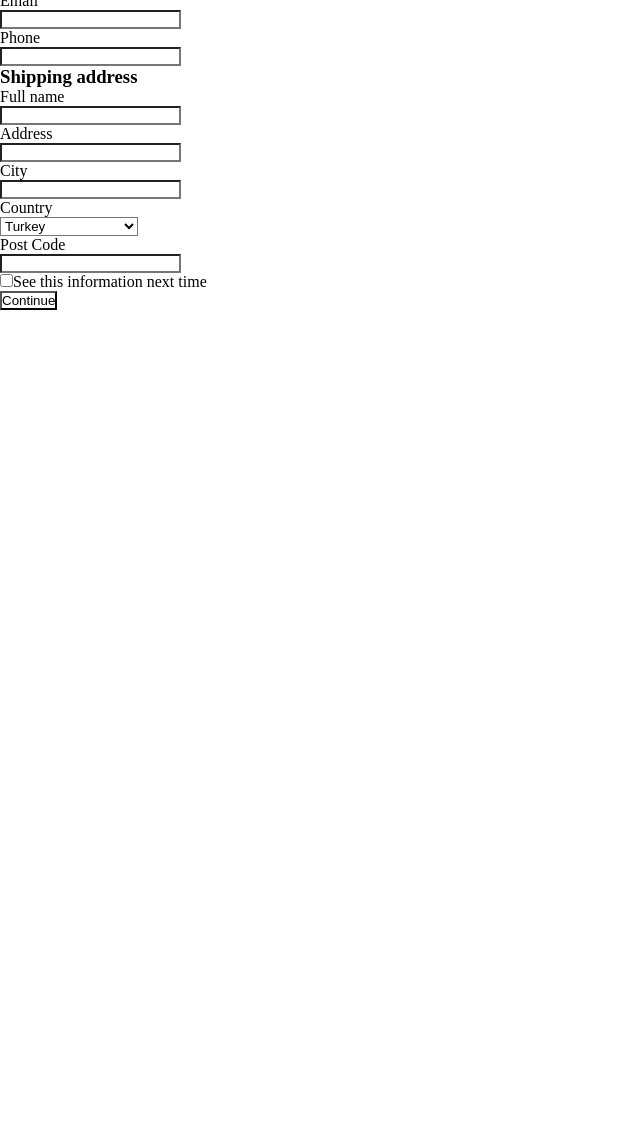
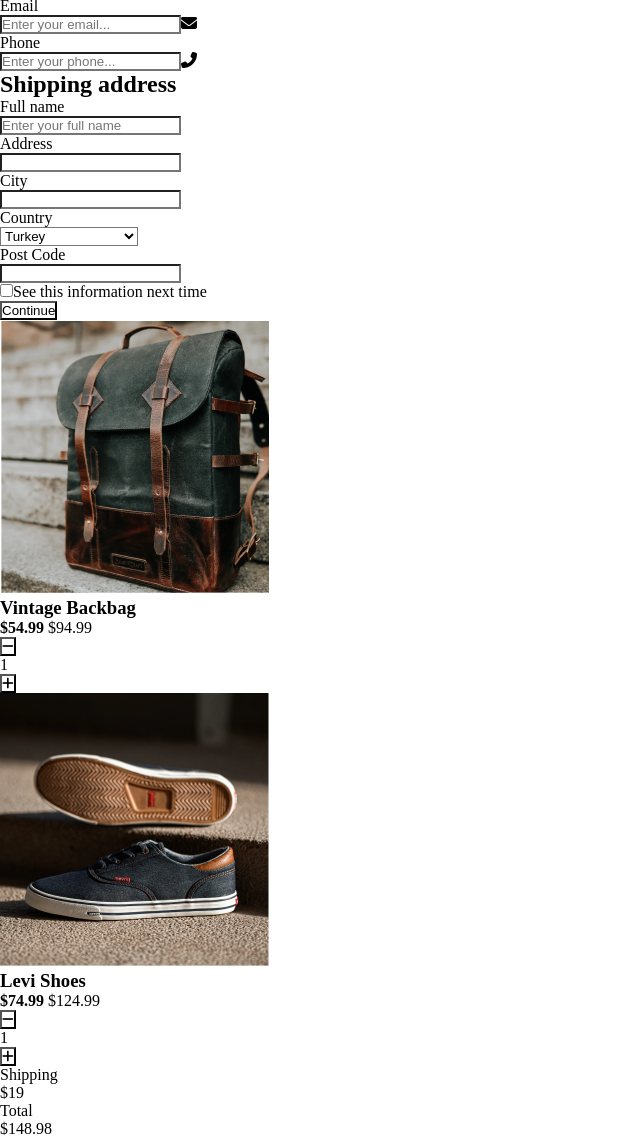
Before and after one commit to farukci/coding-challenges-003, a plain HTML site: page index.html in a window 1280 px wide. Shown: the part 67-1205 px from the top of the page, without its empty margins (0-640 px from the left). Before the commit the page ends 800 px from the top, so only its background shows below. Drawn offline with Linux system fonts and the light colour scheme.

Commit message:
updated index.html

```diff
--- a/index.html
+++ b/index.html
@@ -5,27 +5,28 @@
     <meta name="viewport" content="width=device-width, initial-scale=1.0">
     <title>CC-003</title>
     <link rel="stylesheet" href="style.css">
+    <script src="https://kit.fontawesome.com/997ba53dfa.js" crossorigin="anonymous"></script>
 </head>
 <body>
     <h1>Checkout</h1>
     <div class="info">
         <form action="">
             <div class="contact">
-                <h3>Contact information</h3>
+                <h2>Contact information</h2>
                 <div class="email">
                     <label for="email">Email</label><br>
-                    <input type="email" id="email" name="email"><br>
+                    <input type="email" id="email" name="email" placeholder="Enter your email..."><i class="fas fa-envelope"></i><br>
                 </div>
                 <div class="phone">
                     <label for="phone">Phone</label><br>
-                    <input type="tel" id="phone" name="phone"><br>
+                    <input type="tel" id="phone" name="phone" placeholder="Enter your phone..."><i class="fas fa-phone-alt"></i><br>
                 </div>
             </div>
             <div class="shipping">
-                <h3>Shipping address</h3>
+                <h2>Shipping address</h2>
                 <div class="fname">
                     <label for="fname">Full name</label><br>
-                    <input type="text" id="fname" name="fname"><br>
+                    <input type="text" id="fname" name="fname" placeholder="Enter your full name"><i class="fas fa- "></i><br>
                 </div>
                 <div class="address">
                     <label for="address">Address</label><br>
@@ -62,7 +63,27 @@
     <div class="summary">
         <div class="cart">
             <div class="backbag">
+                <img src="./IMG/photo1.png" alt="backbag">
+                <h3>Vintage Backbag</h3>
+                <p><b>$54.99</b> $94.99</p>
+                <button><i class="fas fa-minus"></i></button>
+                <p>1</p>
+                <button><i class="fas fa-plus"></i></button>
 
+            </div>
+            <div class="shoes">
+                <img src="./IMG/photo2.png" alt="shoes">
+                <h3>Levi Shoes</h3>
+                <p><b>$74.99</b> $124.99</p>
+                <button><i class="fas fa-minus"></i></button>
+                <p>1</p>
+                <button><i class="fas fa-plus"></i></button>
+            </div>
+            <div class="price">
+                <p>Shipping</p>
+                <p>$19</p>
+                <p>Total</p>
+                <p>$148.98</p>
             </div>
         </div>
 
```
